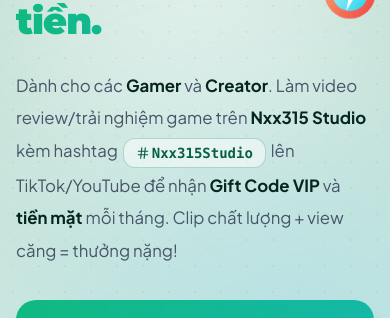
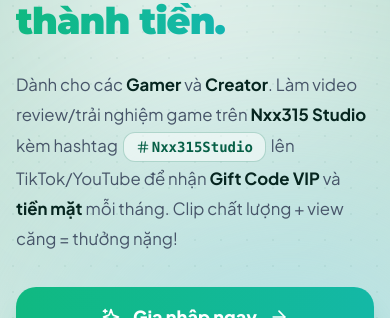
Before and after one commit to nxx1437-creator/creator.nxx315, a React (Vite) app: page / in a window 390 px wide. Shown: the part 293-611 px from the top of the page. Built offline with nearby package versions, Linux system fonts and the light colour scheme; no server answers.

Commit message:
Refine layout and styles in Landing page
Adjusted positioning and size of GameBlock and BoltDrop components. Updated text wrapping style for the span element.

```diff
--- a/src/pages/Landing.jsx
+++ b/src/pages/Landing.jsx
@@ -119,18 +119,18 @@ function Hero({ hashtags }) {
         <span className="relative inline-flex w-full items-center gap-2 whitespace-nowrap rounded-full border border-emerald-700/25 bg-white/50 py-2.5 pl-4 pr-4 font-mono text-[10.5px] font-bold uppercase tracking-[0.1em] text-emerald-800 backdrop-blur sm:w-auto sm:text-[11px] sm:tracking-[0.16em]">
           <span className="h-2 w-2 shrink-0 rounded-full bg-emerald-600" />
           Sân chơi dành riêng cho Gaming Creator
-          <GameBlock className="nx-float pointer-events-none absolute -left-4 -top-7 z-20 h-14 w-14 -rotate-6" />
+          <GameBlock className="nx-float pointer-events-none absolute -left-6 -top-9 z-20 h-12 w-12 -rotate-6" />
         </span>
 
         <div className="relative mt-7 w-full md:w-auto">
-          <BoltDrop className="nx-float-2 pointer-events-none absolute -right-2 top-[46%] z-0 h-20 w-16 sm:h-28 sm:w-24 md:-right-28 md:top-1/2 md:-translate-y-1/2" />
+          <BoltDrop className="nx-float-2 pointer-events-none absolute right-0 top-[32%] z-0 h-20 w-16 sm:h-28 sm:w-24 md:-right-28 md:top-1/2 md:-translate-y-1/2" />
           <h1 className={`relative z-10 text-[2.3rem] leading-[1.14] sm:text-6xl md:text-7xl ${INK}`}>
             Chơi game. Quay clip.
-            <span className={`block ${GRAD_TEXT}`}>Biến view thành tiền.</span>
+            <span className={`block ${GRAD_TEXT}`} style={{ textWrap: "balance" }}>Biến view thành tiền.</span>
           </h1>
         </div>
 
-        <p className="mt-7 max-w-xl text-[1.05rem] leading-[1.95] text-slate-600 md:text-lg">
+        <p className="mt-7 max-w-xl text-[1.05rem] leading-[1.8] text-slate-600 md:text-lg">
           Dành cho các <b className={INK}>Gamer</b> và <b className={INK}>Creator</b>. Làm video review/trải nghiệm
           game trên <b className={INK}>Nxx315 Studio</b> kèm hashtag{" "}
           {tags.map((t) => (
@@ -244,4 +244,4 @@ export default function Landing() {
       <Footer />
     </div>
   );
-    }
+                 }
```
